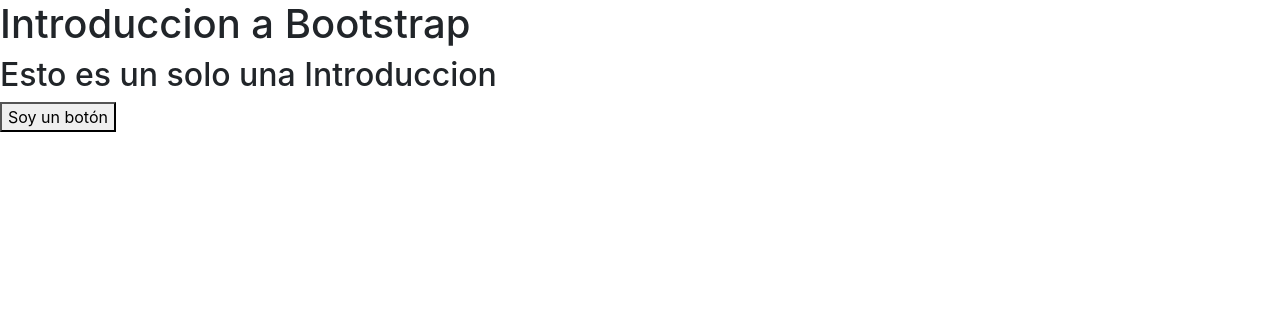
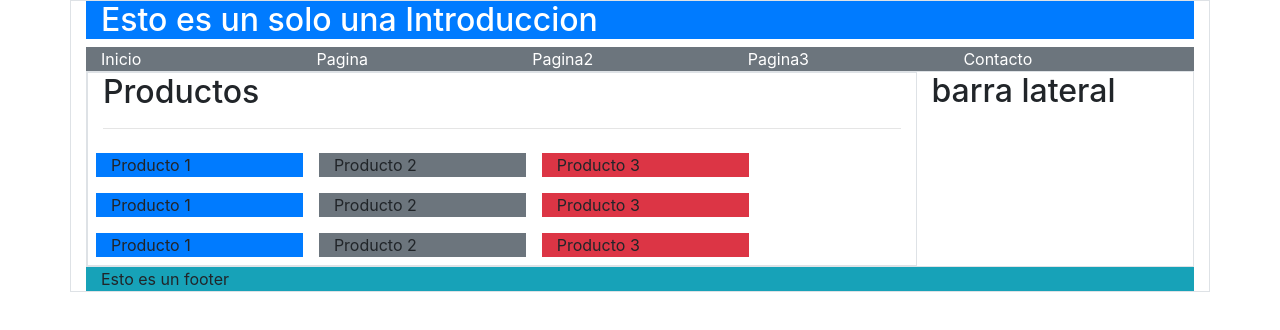
Before and after one commit to KhorneRot/Generation-ch16, a plain HTML site: page 2-intro-web/Bootstrap-4/index.html in a window 1280 px wide. Drawn offline with Linux system fonts and the light colour scheme.

Commit message:
introduccion a bootstrap

```diff
--- /dev/null
+++ b/2-intro-web/Bootstrap-4/css/style.css
@@ -0,0 +1,4 @@
+/* #menu ul{
+    text-decoration: none;
+    list-style: none;
+} */
--- a/2-intro-web/Bootstrap-4/index.html
+++ b/2-intro-web/Bootstrap-4/index.html
@@ -1,22 +1,85 @@
 <!DOCTYPE html>
 <html lang="es">
-<head>
-    <meta charset="UTF-8">
-    <meta http-equiv="X-UA-Compatible" content="IE=edge">
-    <meta name="viewport" content="width=device-width, initial-scale=1.0">
+  <head>
+    <meta charset="UTF-8" />
+    <meta http-equiv="X-UA-Compatible" content="IE=edge" />
+    <meta name="viewport" content="width=device-width, initial-scale=1.0" />
     <title>Introduccion a Bootstrap</title>
-    <link rel="stylesheet" href="bootstrap-4.6.2-dist/css/bootstrap.min.css">
+    <link rel="stylesheet" href="bootstrap-4.6.2-dist/css/bootstrap.min.css" />
+    <link rel="stylesheet" href="css/style.css" />
+  </head>
+  <body>
+    <!-- <h1>Introduccion a Bootstrap</h1>
 
-</head>
-<body>
-    <h1>Introduccion a Bootstrap</h1>
-    <h2>Esto es un solo una Introduccion</h2>
-    <button>Soy un botón</button>
+    <button class="btn-success">Soy un botón</button>
+ -->
+    <div class="container border">
+      <header class="col-12 bg-primary text-white">
+        <h2>Esto es un solo una Introduccion</h2>
+      </header>
+      <!-- el menu -->
+      <nav class="col-12 bg-secondary text-white">
+        <ul class="row w-100 nav">
+          <li class="col">Inicio</li>
+          <li class="col">Pagina</li>
+          <li class="col">Pagina2</li>
+          <li class="col">Pagina3</li>
+          <li class="col">Contacto</li>
+        </ul>
+      </nav>
+      <!-- contenido -->
+      <!-- barra lateral -->
+      <section class="col-12 border">
+        <div class="row">
+          <!-- contenido productos -->
+          <section class="col-9 border">
+            <h2>Productos</h2>
+            <hr>
+            <div class="item row">
+                <div class="item col-3 bg-primary m-2">
+                    Producto 1
+                </div>
+                <div class="item col-3 bg-secondary m-2">
+                    Producto 2
+                </div>
+                <div class="item col-3 bg-danger m-2">
+                    Producto 3
+                </div>
+                <div class="item col-3 bg-primary m-2">
+                    Producto 1
+                </div>
+                <div class="item col-3 bg-secondary m-2">
+                    Producto 2
+                </div>
+                <div class="item col-3 bg-danger m-2">
+                    Producto 3
+                </div>
+                <div class="item col-3 bg-primary m-2">
+                    Producto 1
+                </div>
+                <div class="item col-3 bg-secondary m-2">
+                    Producto 2
+                </div>
+                <div class="item col-3 bg-danger m-2">
+                    Producto 3
+                </div>
 
+          </section>
 
-
+          <aside class="col-3">
+            <h2>barra lateral</h2>
+          </aside>
+        </div>
+      </section>
+      <footer class="col-lg-12 bg-info">
+        Esto es un footer
+      </footer>
+    </div>
 
     <script type="text/javascript" src="jQuery/jquery-3.6.0.min.js"></script>
-    <script type="text/javascript" src="bootstrap-4.6.2-dist/js/bootstrap.min.js"></script>
-</body>
+    <script
+      type="text/javascript"
+      src="bootstrap-4.6.2-dist/js/bootstrap.min.js"
+    ></script>
+  </body>
 </html>
```
